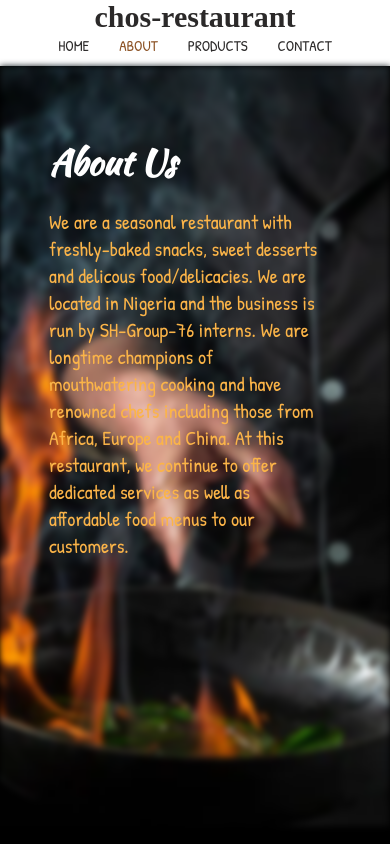
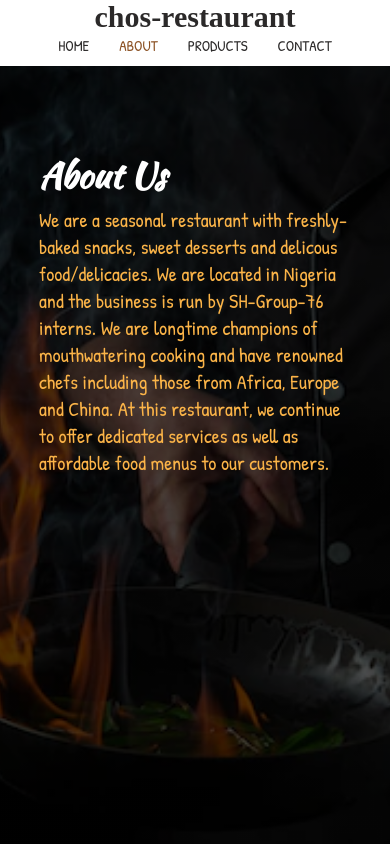
Before and after one commit to feyiamujo1/chos-restuarant, a React (Create React App) app: page /about in a window 390 px wide. Built offline with nearby package versions, Linux system fonts and the light colour scheme; a web font is replaced by a local one.

Commit message:
fixed some display issues noticed after deployment

```diff
--- a/src/components/About/About.js
+++ b/src/components/About/About.js
@@ -14,8 +14,7 @@ function About() {
     return(
         <div className="about_page">
             <section id="header">
-                <div class="container">
-                    <div class="bg-image"></div>
+                <div class="container bg-image">
                     <div class="info">
                     <h1>About Us</h1>
                     <p>We are a seasonal restaurant with freshly-baked snacks, sweet desserts and delicous food/delicacies. We are located in Nigeria and the business is run
--- a/src/components/About/about.css
+++ b/src/components/About/about.css
@@ -6,24 +6,22 @@
     /* margin: 0 auto; */
 }
 #header {
-    height: 90vh;
+    height: 100vh;
+    width: 100%;
 }
 .bg-image {
-    background: url("../../images//restaurant-img4.jpg") no-repeat center fixed;
-    background-position: bottom;
+    height: 100vh;
+    width: 100%;
+    background: linear-gradient(rgba(0, 0, 0, 0.7), rgba(0, 0, 0, 0.7)), url("/public/restaurant-img4.jpg") no-repeat bottom fixed;
+    background-color: rgba(0, 0, 0, 0.5);
     background-size: cover;
-    height: 90vh;
-    filter: blur(3px);
-
+    box-sizing: border-box;
 }
 .container .info {
     color: #FBB448;
     width: 50%;
     font-size: 30px;
-    padding: 10px;
-    position: absolute;
-    top: 30%;
-    left: 10%;
+    padding: 20vh 10vw;
 
 }.container .info h1{
     font-family: 'Kaushan Script', cursive;
@@ -153,7 +151,6 @@
     }
 
     #header {
-        height: 70vh;
         margin-bottom: 50px;
     }
 
@@ -164,12 +161,12 @@
 
     .container .info {
         /* background-color: green; */
-        width: 70%;
-        top: 15%;
-        left: 10%;
+        width: 80%;
+        padding: 10vh 10vw;
     }
     .container .info p {
         font-size: 27px;
+        margin-top: 5px;
     }
     .container .info h1{
         font-size: 35px;
@@ -188,7 +185,7 @@
 
 @media screen and (max-width: 550px) {
     #header {
-        height: 95vh;
+        height: 100vh;
         margin-bottom: 50px;
     }
     .heading h2{
--- a/src/components/Product/Product.js
+++ b/src/components/Product/Product.js
@@ -69,13 +69,11 @@ function Product() {
     return(
         <div>
             <div className="products_display">
-
+                <div className="intro_content">
+                        <p className="intro_text_small">HAND-CRAFTED BY OUR CHEFS</p>
+                        <h1 className="intro_text_big">All in good taste!</h1>
+                </div>
             </div>
-            <div className="intro_content">
-                    <p className="intro_text_small">HAND-CRAFTED BY OUR CHEFS</p>
-                    <h1 className="intro_text_big">All in good taste!</h1>
-                </div>
-            <div>
             <div className="main_menu_container">
                 <div className="menu_intro">
                     <h1>Our Menu</h1>
@@ -100,7 +98,6 @@ function Product() {
                         )}
                 </div>
             </div>
-            </div>
         </div>
     )
 }
--- a/src/components/Product/product.css
+++ b/src/components/Product/product.css
@@ -1,26 +1,21 @@
 @import url('https://fonts.googleapis.com/css2?family=Kaushan+Script&display=swap');
 
 .products_display{
-    height: 90vh;
+    height: 100vh;
     width: 100%;
-    background: url("../../images/products_bg.jpg") no-repeat center fixed;
+    background: linear-gradient(rgba(0, 0, 0, 0.7), rgba(0, 0, 0, 0.7)), url("/public/products_bg.jpg") no-repeat center fixed;
+    background-color: rgba(0, 0, 0, 0.5);
     background-size: cover;
-    filter: blur(2px);
-}
-.products_display p{
-    margin: 0 auto;
+    box-sizing: border-box;
 }
 .intro_content{
-    position: absolute;
-    top: 60%;
-    left: 10%;
+    padding: 50vh 10vw;
 }
 .intro_text_small{
     font-size: 16px;
     text-transform: uppercase;
     color: #FBB448;
     letter-spacing: .15em;
-    margin: 0;
     font-weight: bold;
 }
 .intro_text_big{
```
Also changed, not shown: public/products_bg.jpg (renamed from src/images/products_bg.jpg), public/restaurant-img4.jpg (renamed from src/images/restaurant-img4.jpg).
